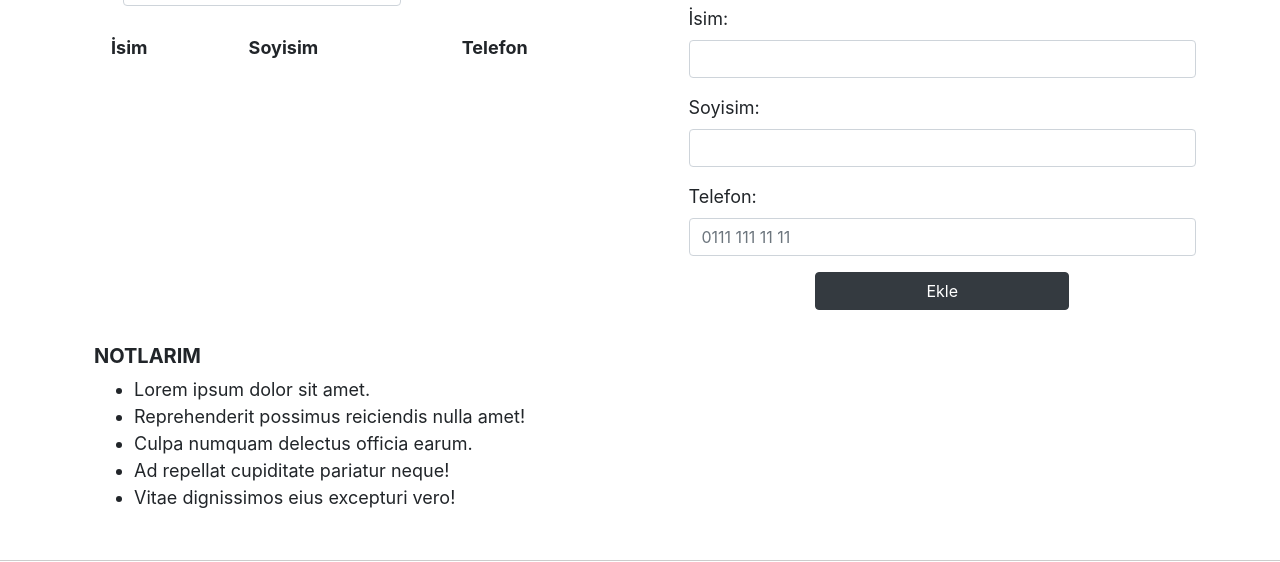
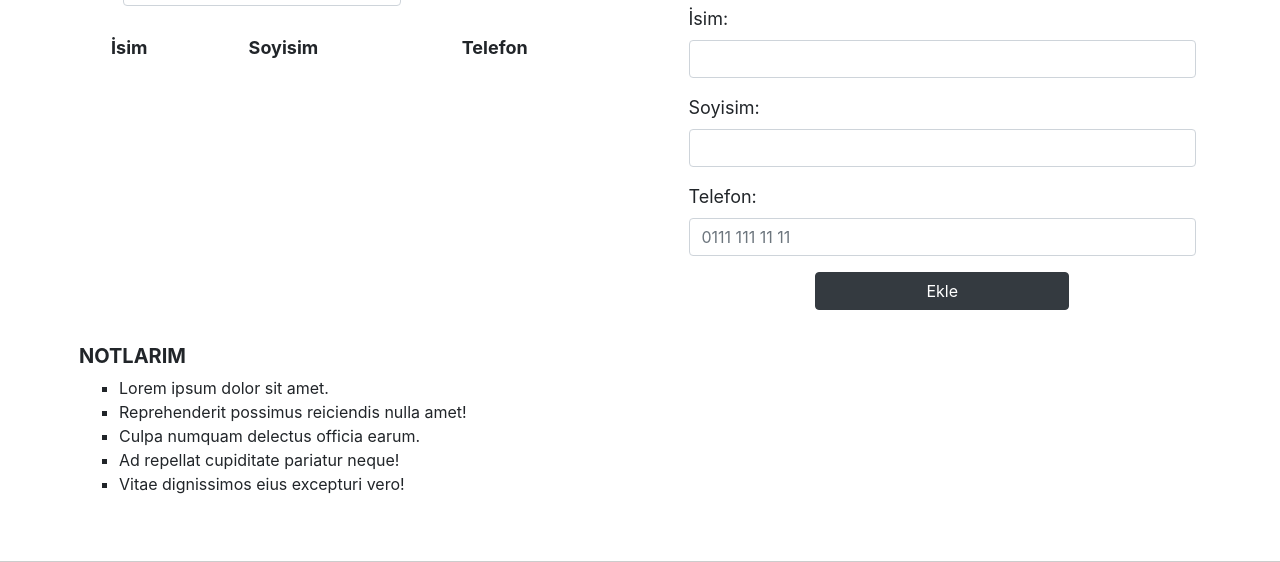
Before and after one commit to sevgiguclu/minyayProject, a plain HTML site: page index.html in a window 1280 px wide. Shown: the part 160-722 px from the top of the page. Drawn offline with nearby package versions, Linux system fonts and the light colour scheme.

Commit message:
added ul for index

```diff
--- a/index.html
+++ b/index.html
@@ -65,10 +65,10 @@
                 </form>
             </div>
         </div>
-        <div class="ml-4 my-4" id="mynotes">
-          <h5 class="font-weight-bold text-left">NOTLARIM</h5>
-          <div>
-            <ul>
+        <div class="ml-4 my-4 w-100" id="mynotes">
+          <h5 class="row font-weight-bold text-left">NOTLARIM</h5>
+          <div class="row">
+            <ul style="list-style-type: square;">
               <li>Lorem ipsum dolor sit amet.</li>
               <li>Reprehenderit possimus reiciendis nulla amet!</li>
               <li>Culpa numquam delectus officia earum.</li>
--- a/settings/style.css
+++ b/settings/style.css
@@ -164,17 +164,17 @@ header{
 
 
 @media only screen and (min-width:1200px){ /* XL */
-	#space,#mynotes{
+	#space{
 		font-size:18px;
 	}
 }
 @media only screen and (min-width:992px) and (max-width:1199px){ /* L */
-	#space,#mynotes{
+	#space{
 		font-size:16px;
 	}
 }
 @media only screen and (max-width:991px){ /* M - S - XS */
-	#space,#mynotes{
+	#space{
 		font-size:14px;
 	}
 }
```
